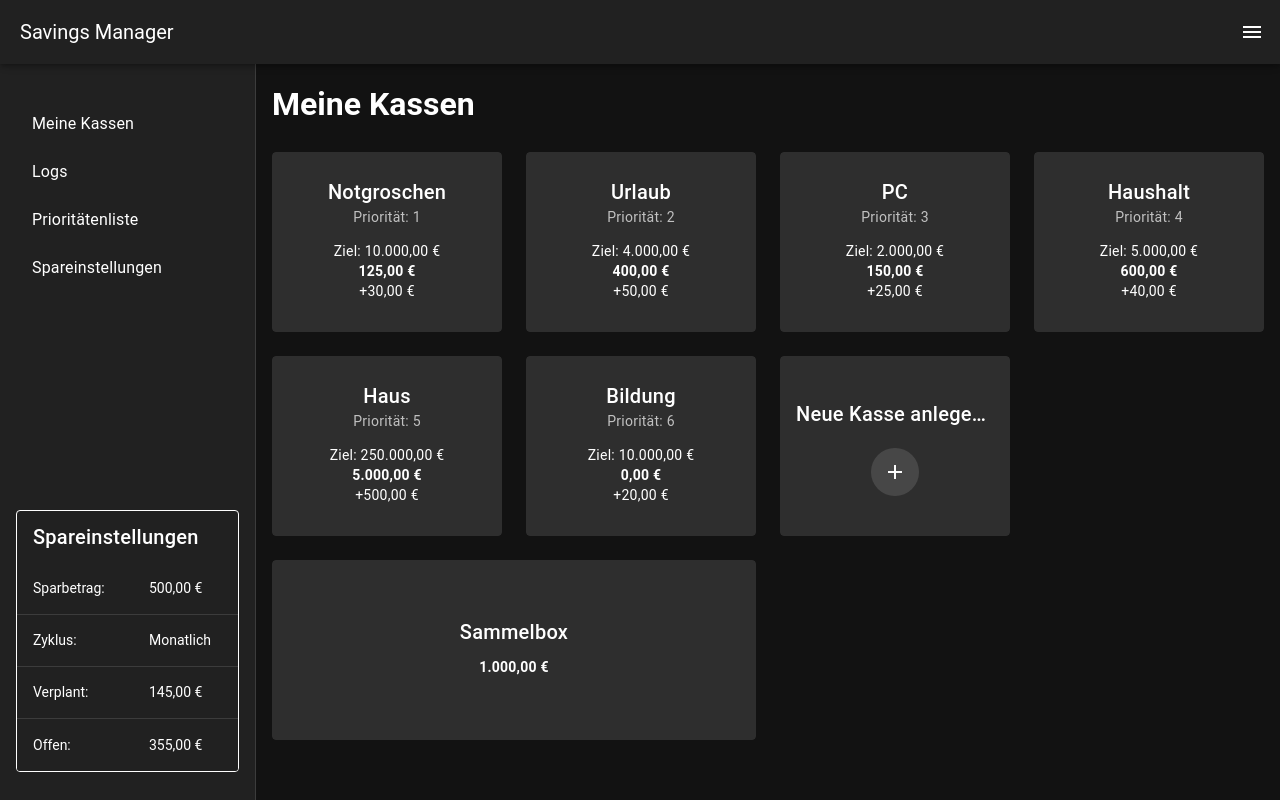
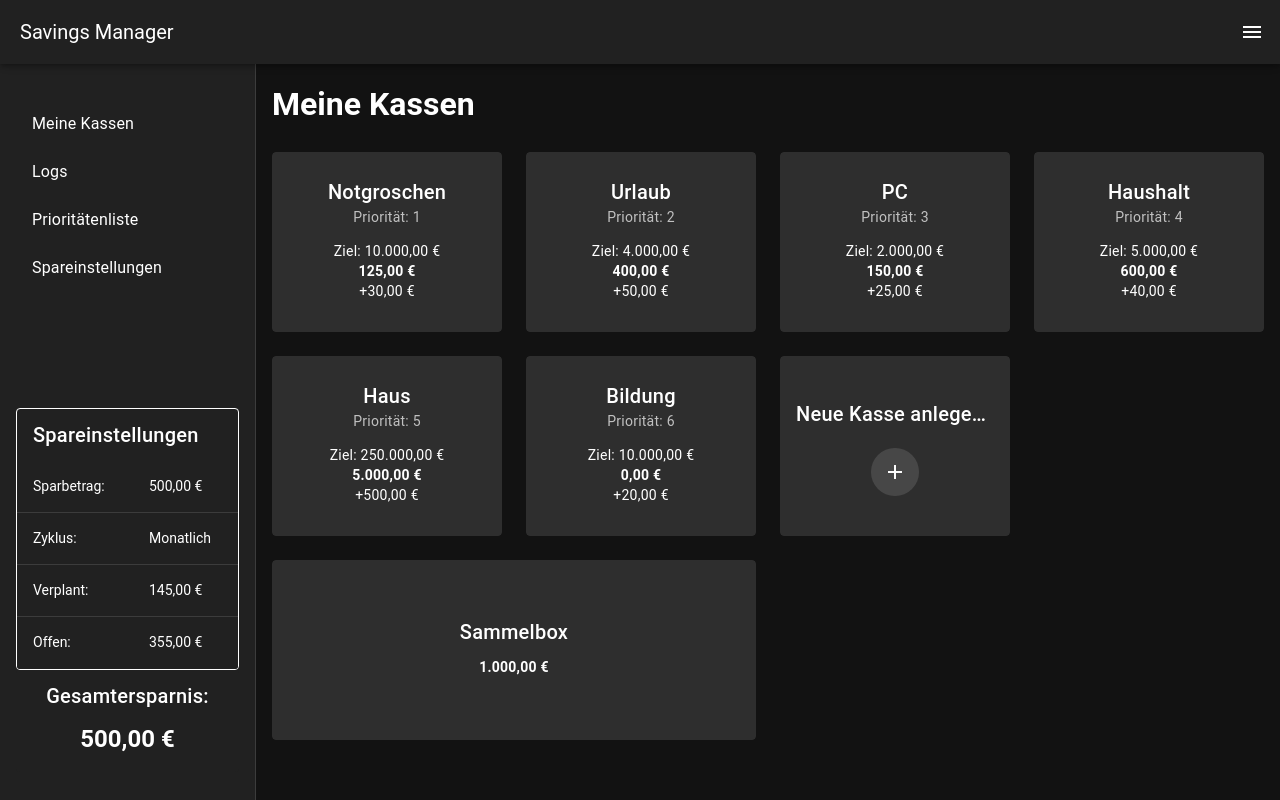
Before and after one commit to PythBuster/savings_manager_ui_vue, a Vue app: page / in a window 1280 px wide. Built offline with nearby package versions, Linux system fonts and the light colour scheme.

Commit message:
Add component for total savings

```diff
--- /dev/null
+++ b/src/components/TotalSavings.vue
@@ -0,0 +1,20 @@
+<template>
+  <v-card variant="flat">
+    <div class="text-center">
+      <v-card-item>
+        <v-card-title>{{ $t('total-savings') }}</v-card-title>
+      </v-card-item>
+      <v-card-text class="font-weight-bold text-h5">
+        {{ formatCurrency(totalAmount) }}
+      </v-card-text>
+    </div>
+  </v-card>
+</template>
+
+<script setup>
+import { formatCurrency } from '@/utils'
+
+defineProps({
+  totalAmount: Number
+})
+</script>
--- a/src/locales/de.json
+++ b/src/locales/de.json
@@ -17,5 +17,6 @@
   "savings-cycle": "Zyklus:",
   "allocated": "Verplant:",
   "uncommitted": "Offen:",
-  "monthly": "Monatlich"
+  "monthly": "Monatlich",
+  "total-savings": "Gesamtersparnis:"
 }
--- a/src/locales/en.json
+++ b/src/locales/en.json
@@ -17,5 +17,6 @@
   "savings-cycle": "Cycle:",
   "allocated": "Allocated:",
   "uncommitted": "Uncommitted:",
-  "monthly": "Monthly"
+  "monthly": "Monthly",
+  "total-savings": "Total savings:"
 }
--- a/src/views/Home.vue
+++ b/src/views/Home.vue
@@ -31,6 +31,7 @@
           </v-list>
           <div class="flex-grow-1"></div>
           <SavingsSettings />
+          <TotalSavings :totalAmount="totalAmount" />
         </v-col>
       </v-row>
     </v-container>
@@ -52,6 +53,8 @@ const menuItems = [
   { title: t('savings-settings') }
 ]
 
+const totalAmount = 500.0
+
 const selectMenuItem = (item) => {
   console.log('Selected:', item.title)
 }
```
